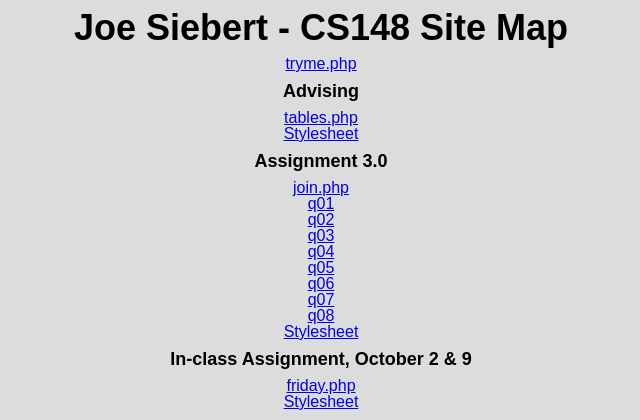
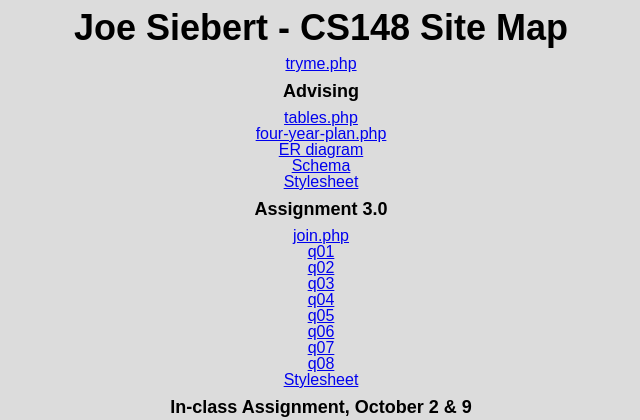
Before and after one commit to bigSiebs/cs148, a PHP site: page /sitemap.php in a window 1280 px wide. Shown: the top 420 px of the page, without its empty margins (319-959 px from the left). Run offline with PHP 8.4, Linux system fonts and the light colour scheme.

Commit message:
Updating sitemap to include links to advising ER diagram and schema

```diff
--- a/sitemap.php
+++ b/sitemap.php
@@ -18,6 +18,9 @@
         <h3>Advising</h3>
         <ul>
             <li><a href="advising/tables.php">tables.php</a></li>
+            <li><a href="advising/four-year-plan.php">four-year-plan.php</a></li>
+            <li><a href="advising/design/er-diagram.pdf">ER diagram</a></li>
+            <li><a href="advising/design/schema.pdf">Schema</a></li>
             <li><a href="advising/css/styles.css">Stylesheet</a></li>
         </ul>
         <h3>Assignment 3.0</h3>
```
